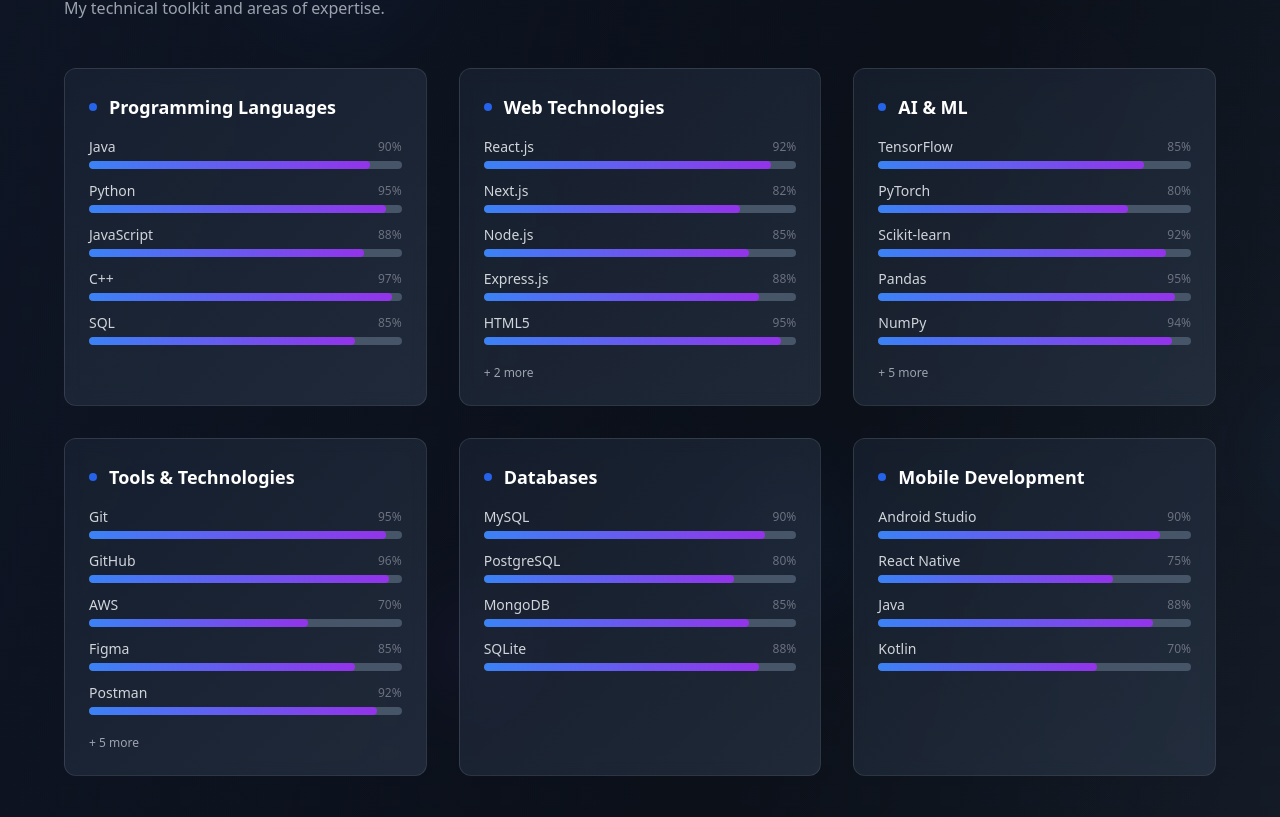
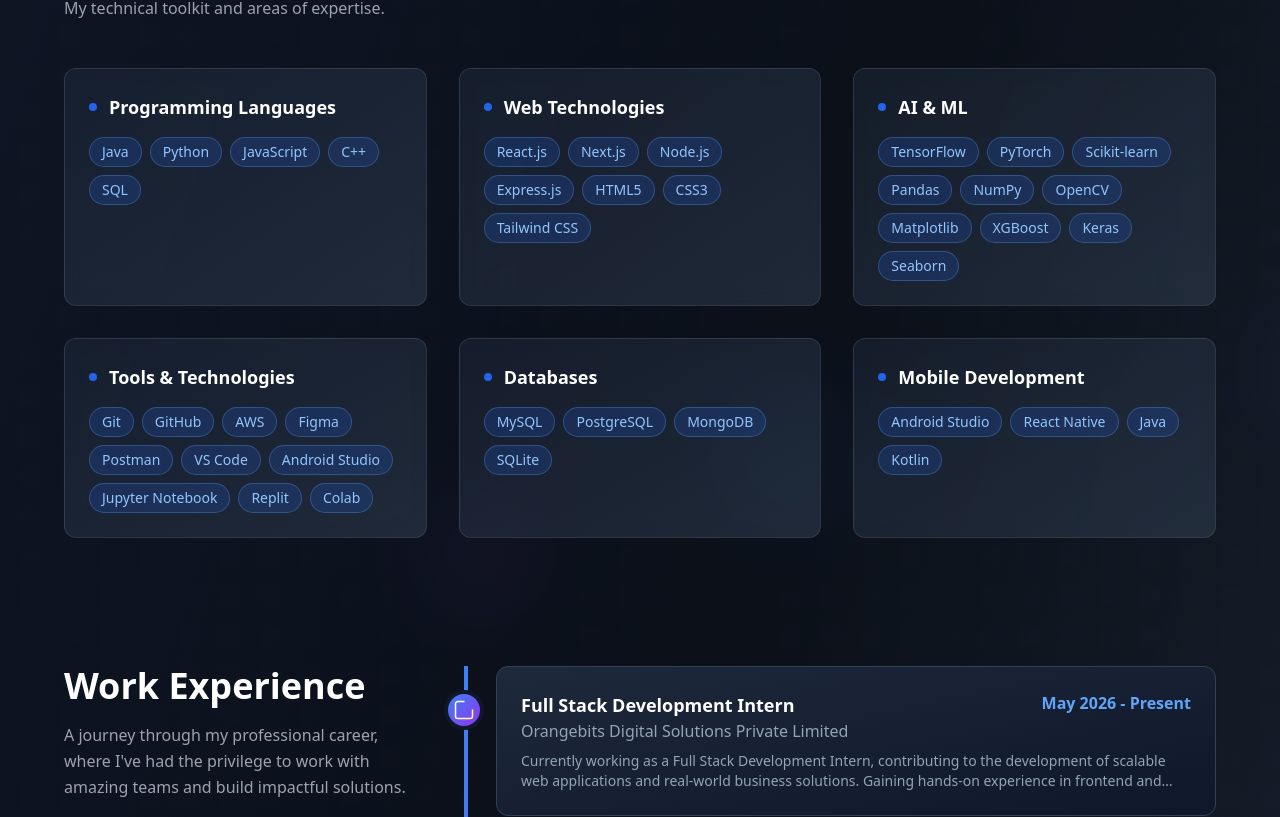
Before and after one commit to DhruvHedaoo2704/Portfolio_Website, a React (Vite) app: page / in a window 1280 px wide. Shown: the part 1034-1851 px from the top of the page. Built offline with nearby package versions, Linux system fonts and the light colour scheme.

Commit message:
percent update

```diff
--- a/src/data.js
+++ b/src/data.js
@@ -44,56 +44,56 @@ export const aboutData = {
 
 export const skillsData = {
   "Programming Languages": [
-    { name: "Java", level: 90 },
-    { name: "Python", level: 95 },
-    { name: "JavaScript", level: 88 },
-    { name: "C++", level: 97 },
-    { name: "SQL", level: 85 }
+    "Java",
+    "Python",
+    "JavaScript",
+    "C++",
+    "SQL"
   ],
   "Web Technologies": [
-    { name: "React.js", level: 92 },
-    { name: "Next.js", level: 82 },
-    { name: "Node.js", level: 85 },
-    { name: "Express.js", level: 88 },
-    { name: "HTML5", level: 95 },
-    { name: "CSS3", level: 93 },
-    { name: "Tailwind CSS", level: 90 }
+    "React.js",
+    "Next.js",
+    "Node.js",
+    "Express.js",
+    "HTML5",
+    "CSS3",
+    "Tailwind CSS"
   ],
   "AI & ML": [
-    { name: "TensorFlow", level: 85 },
-    { name: "PyTorch", level: 80 },
-    { name: "Scikit-learn", level: 92 },
-    { name: "Pandas", level: 95 },
-    { name: "NumPy", level: 94 },
-    { name: "OpenCV", level: 85 },
-    { name: "Matplotlib", level: 88 },
-    { name: "XGBoost", level: 82 },
-    { name: "Keras", level: 84 },
-    { name: "Seaborn", level: 87 }
+    "TensorFlow",
+    "PyTorch",
+    "Scikit-learn",
+    "Pandas",
+    "NumPy",
+    "OpenCV",
+    "Matplotlib",
+    "XGBoost",
+    "Keras",
+    "Seaborn"
   ],
   "Tools & Technologies": [
-    { name: "Git", level: 95 },
-    { name: "GitHub", level: 96 },
-    { name: "AWS", level: 70 },
-    { name: "Figma", level: 85 },
-    { name: "Postman", level: 92 },
-    { name: "VS Code", level: 94 },
-    { name: "Android Studio", level: 90 },
-    { name: "Jupyter Notebook", level: 93 },
-    { name: "Replit", level: 80 },
-    { name: "Colab", level: 88 }
+    "Git",
+    "GitHub",
+    "AWS",
+    "Figma",
+    "Postman",
+    "VS Code",
+    "Android Studio",
+    "Jupyter Notebook",
+    "Replit",
+    "Colab"
   ],
   "Databases": [
-    { name: "MySQL", level: 90 },
-    { name: "PostgreSQL", level: 80 },
-    { name: "MongoDB", level: 85 },
-    { name: "SQLite", level: 88 }
+    "MySQL",
+    "PostgreSQL",
+    "MongoDB",
+    "SQLite"
   ],
   "Mobile Development": [
-    { name: "Android Studio", level: 90 },
-    { name: "React Native", level: 75 },
-    { name: "Java", level: 88 },
-    { name: "Kotlin", level: 70 }
+    "Android Studio",
+    "React Native",
+    "Java",
+    "Kotlin"
   ]
 };
 
--- a/src/pages/Dashboard.jsx
+++ b/src/pages/Dashboard.jsx
@@ -99,27 +99,15 @@ const Dashboard = () => {
                   <div className="w-2 h-2 bg-blue-600 rounded-full mr-3"></div>
                   {category[0]}
                 </h3>
-                <div className="space-y-3">
-                  {category[1].slice(0, 5).map((skill, skillIdx) => (
-                    <div key={skillIdx}>
-                      <div className="flex justify-between items-center mb-1">
-                        <span className="text-sm font-medium text-slate-700 dark:text-gray-300">{skill.name}</span>
-                        <span className="text-xs text-slate-500 dark:text-gray-500">{skill.level}%</span>
-                      </div>
-                      <div className="w-full bg-slate-200 dark:bg-slate-600 rounded-full h-2 overflow-hidden">
-                        <motion.div
-                          initial={{ width: 0 }}
-                          whileInView={{ width: `${skill.level}%` }}
-                          transition={{ duration: 1.5, delay: skillIdx * 0.1 }}
-                          viewport={{ once: true }}
-                          className="bg-gradient-to-r from-blue-500 to-purple-600 h-full rounded-full"
-                        />
-                      </div>
-                    </div>
+                <div className="flex flex-wrap gap-2">
+                  {category[1].map((skill) => (
+                    <span
+                      key={skill}
+                      className="px-3 py-1 bg-blue-100 dark:bg-blue-600/20 text-blue-800 dark:text-blue-300 text-sm rounded-full border border-blue-200 dark:border-blue-400/30"
+                    >
+                      {skill}
+                    </span>
                   ))}
-                  {category[1].length > 5 && (
-                    <p className="text-xs text-slate-500 dark:text-gray-400 pt-2">+ {category[1].length - 5} more</p>
-                  )}
                 </div>
               </motion.div>
             ))}
--- a/src/pages/Skills.jsx
+++ b/src/pages/Skills.jsx
@@ -1,16 +1,6 @@
 import React from 'react';
 import { motion } from 'framer-motion';
 import { skillsData } from '../data';
-
-const barColors = [
-  'bg-blue-500',
-  'bg-pink-500',
-  'bg-green-500',
-  'bg-yellow-500',
-  'bg-purple-500',
-  'bg-orange-500',
-  'bg-teal-500',
-];
 
 const Skills = () => {
   return (
@@ -40,24 +30,15 @@ const Skills = () => {
               transition={{ delay: 0.4 + categoryIndex * 0.1 }}
               className="bg-white dark:bg-white/5 backdrop-blur-sm rounded-2xl p-8 border border-slate-200 dark:border-white/10 shadow-sm"
             >
-              <h2 className="text-2xl font-semibold text-slate-800 dark:text-white mb-6">{category}</h2>
-              <div className="space-y-5">
-                {skills.map((skill, skillIndex) => (
-                  <div key={skill.name}>
-                    <div className="flex justify-between mb-1">
-                      <span className="text-base font-medium text-slate-700 dark:text-gray-300">{skill.name}</span>
-                      <span className="text-sm font-medium text-slate-700 dark:text-gray-300">{skill.level}%</span>
-                    </div>
-                    <div className="w-full bg-slate-200 rounded-full h-2.5 dark:bg-gray-700">
-                      <motion.div
-                        className={`${barColors[skillIndex % barColors.length]} h-2.5 rounded-full`}
-                        style={{ width: `${skill.level}%` }}
-                        initial={{ width: 0 }}
-                        animate={{ width: `${skill.level}%` }}
-                        transition={{ duration: 1, delay: 0.8 + (skillIndex * 0.1) }}
-                      />
-                    </div>
-                  </div>
+              <h4 className="text-lg font-medium text-slate-800 dark:text-white mb-4">{category}</h4>
+              <div className="flex flex-wrap gap-2">
+                {skills.map((skill) => (
+                  <span
+                    key={skill}
+                    className="px-3 py-1 bg-blue-100 dark:bg-blue-600/20 text-blue-800 dark:text-blue-300 text-sm rounded-full border border-blue-200 dark:border-blue-400/30"
+                  >
+                    {skill}
+                  </span>
                 ))}
               </div>
             </motion.div>
```
